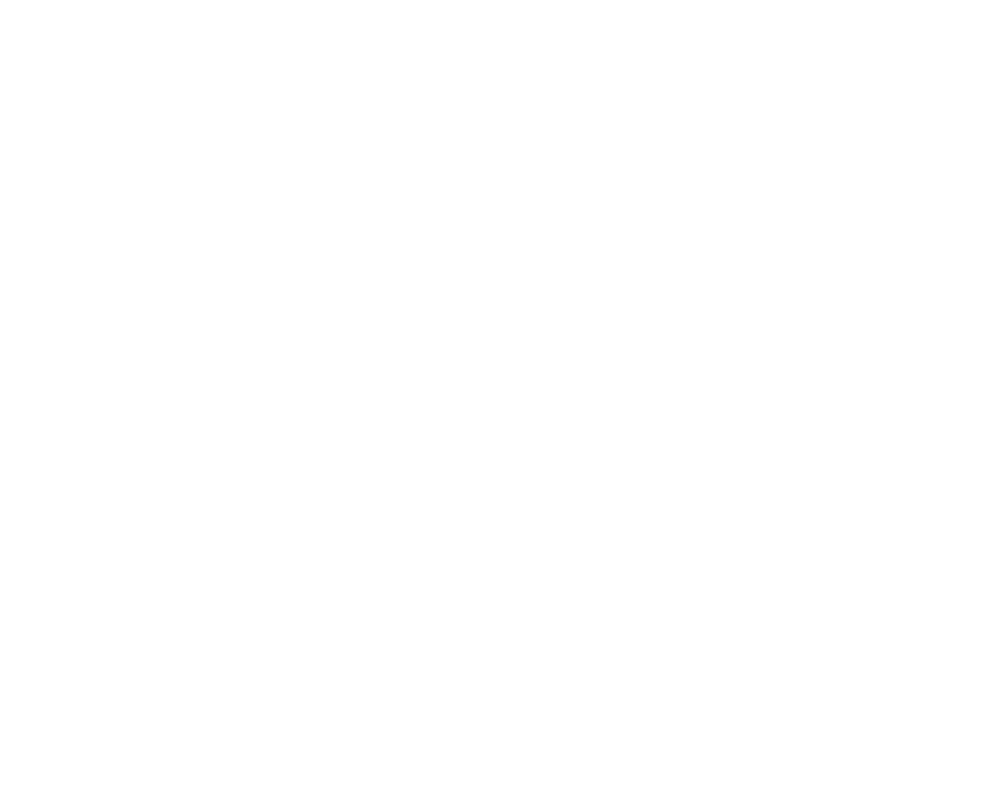
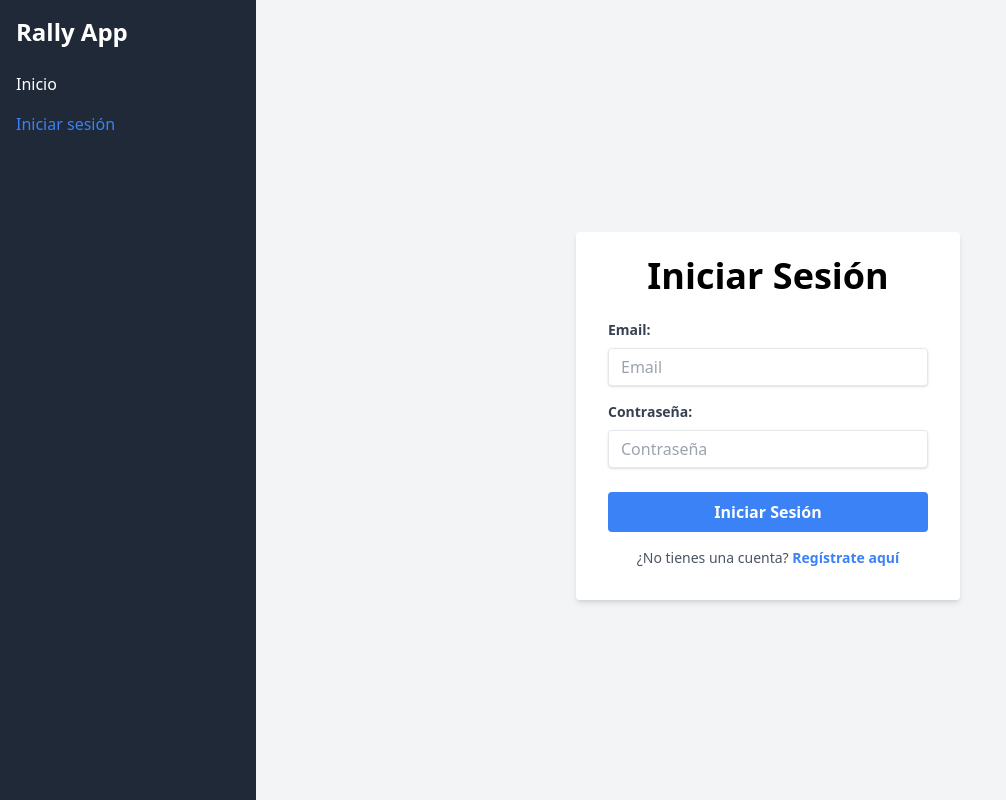
Before and after one commit to AdriRePa23/frontend-rally, a React (Vite) app: page /login in a window 1280 px wide. Before the commit this address had no page. Shown: the whole page, without its empty margins (0-1006 px from the left). Built offline with nearby package versions, Linux system fonts and the light colour scheme.

Commit message:
Agregar página de inicio de sesión y formulario de autenticación, implementar verificación de token

```diff
--- a/src/App.tsx
+++ b/src/App.tsx
@@ -1,5 +1,6 @@
 import { BrowserRouter as Router, Routes, Route } from "react-router-dom";
 import Index from "./pages/Index";
+import Login from "./pages/Login";
 
 
 const App: React.FC = () => {
@@ -7,6 +8,7 @@
         <Router>
             <Routes>
                 <Route path="/" element={<Index />} />
+                <Route path="/login" element={<Login />} />
             </Routes>
         </Router>
     );
--- /dev/null
+++ b/src/components/LoginForm/LoginForm.tsx
@@ -0,0 +1,116 @@
+import React, { useState } from "react";
+import API from "../../services/api"; // Asegúrate de importar tu instancia de Axios
+
+function LoginForm() {
+    const [isLoading, setIsLoading] = useState(false);
+    const [errorMessage, setErrorMessage] = useState<string | null>(null);
+
+    const handleSubmit = async (event: React.FormEvent) => {
+        event.preventDefault();
+        setErrorMessage(null);
+        setIsLoading(true);
+
+        const formData = new FormData(event.currentTarget as HTMLFormElement);
+        const email = formData.get("username") as string;
+        const password = formData.get("password") as string;
+
+
+        if (!email || !password) {
+            setErrorMessage("Por favor, completa todos los campos.");
+            setIsLoading(false);
+            return;
+        }
+
+        if (!/\S+@\S+\.\S+/.test(email)) {
+            setErrorMessage("Por favor, ingresa un email válido.");
+            setIsLoading(false);
+            return;
+        }
+
+        const data = { email, password };
+
+        try {
+            const response = await API.post("/auth/login", data);
+            const token = response.data.token;
+            localStorage.setItem("token", token);
+            window.location.href = "/";
+        } catch (error: any) {
+            console.error("Error al iniciar sesión:", error);
+            if (error.response && error.response.status === 401) {
+                setErrorMessage("Credenciales incorrectas. Por favor, inténtalo de nuevo.");
+            } else {
+                setErrorMessage("Ocurrió un error al iniciar sesión. Inténtalo más tarde.");
+            }
+        } finally {
+            setIsLoading(false);
+        }
+    };
+
+    return (
+        <div className="flex flex-col items-center justify-center min-h-screen bg-gray-100">
+            <form
+                className="bg-white shadow-md rounded px-8 pt-6 pb-8 mb-4 w-full max-w-sm"
+                onSubmit={handleSubmit}
+            >
+                <h1 className="text-4xl font-bold mb-6 text-center">Iniciar Sesión</h1>
+                {errorMessage && (
+                    <p className="text-red-500 text-sm mb-4 text-center">{errorMessage}</p>
+                )}
+                <div className="mb-4">
+                    <label
+                        className="block text-gray-700 text-sm font-bold mb-2"
+                        htmlFor="username"
+                    >
+                        Email:
+                    </label>
+                    <input
+                        type="text"
+                        id="username"
+                        placeholder="Email"
+                        className="shadow appearance-none border rounded w-full py-2 px-3 text-gray-700 leading-tight focus:outline-none focus:shadow-outline"
+                        name="username"
+                        required
+                    />
+                </div>
+                <div className="mb-6">
+                    <label
+                        className="block text-gray-700 text-sm font-bold mb-2"
+                        htmlFor="password"
+                    >
+                        Contraseña:
+                    </label>
+                    <input
+                        type="password"
+                        id="password"
+                        placeholder="Contraseña"
+                        name="password"
+                        className="shadow appearance-none border rounded w-full py-2 px-3 text-gray-700 leading-tight focus:outline-none focus:shadow-outline"
+                        required
+                    />
+                </div>
+                <button
+                    type="submit"
+                    className={`bg-blue-500 hover:bg-blue-700 text-white font-bold py-2 px-4 rounded focus:outline-none focus:shadow-outline w-full ${
+                        isLoading ? "opacity-50 cursor-not-allowed" : ""
+                    }`}
+                    disabled={isLoading} // Desactiva el botón mientras se está cargando
+                >
+                    {isLoading ? "Cargando..." : "Iniciar Sesión"}
+                </button>
+                <div className="mt-4 text-center">
+                    <p className="text-sm text-gray-600">
+                        ¿No tienes una cuenta?{" "}
+                        <a
+                            href="/register"
+                            className="text-blue-500 hover:text-blue-800 font-bold"
+                        >
+                            Regístrate aquí
+                        </a>
+                    </p>
+                </div>
+            </form>
+        </div>
+    );
+}
+
+export default LoginForm;
--- a/src/pages/Index.tsx
+++ b/src/pages/Index.tsx
@@ -8,6 +8,7 @@
     const [rallies, setRallies] = useState<Rally[]>([]);
     const [isLoading, setIsLoading] = useState<boolean>(true); // Estado de carga
     const [isLoggedIn, setIsLoggedIn] = useState<boolean>(false); // Estado de autenticación
+
 
     useEffect(() => {
         const verifyToken = async () => {
--- /dev/null
+++ b/src/pages/Login.tsx
@@ -0,0 +1,36 @@
+import { useEffect } from "react";
+import LoginForm from "../components/LoginForm/LoginForm";
+import AsideNavBar from "../components/AsideNavBar/AsideNavBar";
+import API from "../services/api";
+
+function Login() {
+  useEffect(() => {
+    const verifyToken = async () => {
+      const token = localStorage.getItem("token");
+      if (token) {
+        try {
+          const response = await API.post("/auth/verify-token", {
+            headers: { Authorization: `Bearer ${token}` },
+          });
+          if (response.data.valid) {
+            window.location.href = "/";
+          }
+        } catch (error) {
+          console.error("Error al verificar el token:", error);
+        }
+      }
+    };
+    verifyToken();
+  }, []);
+
+  return (
+    <div className="flex h-screen bg-gray-100">
+      <AsideNavBar isLoggedIn={false} />
+      <main className="flex-1 bg-gray-100 p-6 overflow-y-auto">
+        <LoginForm />
+      </main>
+    </div>
+  );
+}
+
+export default Login;
```
